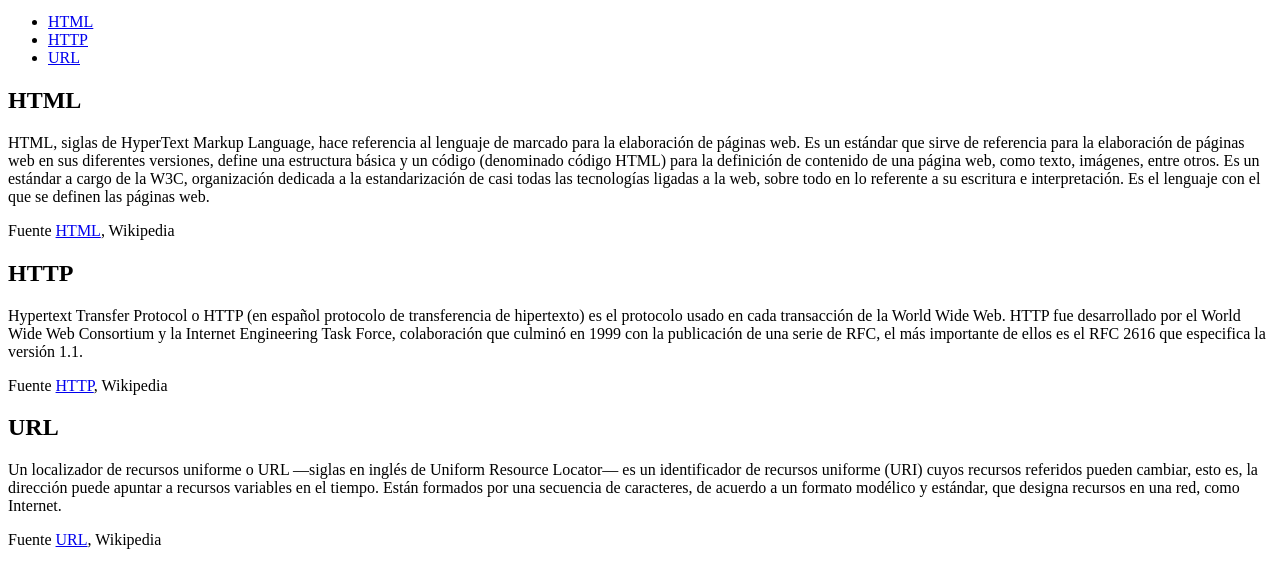
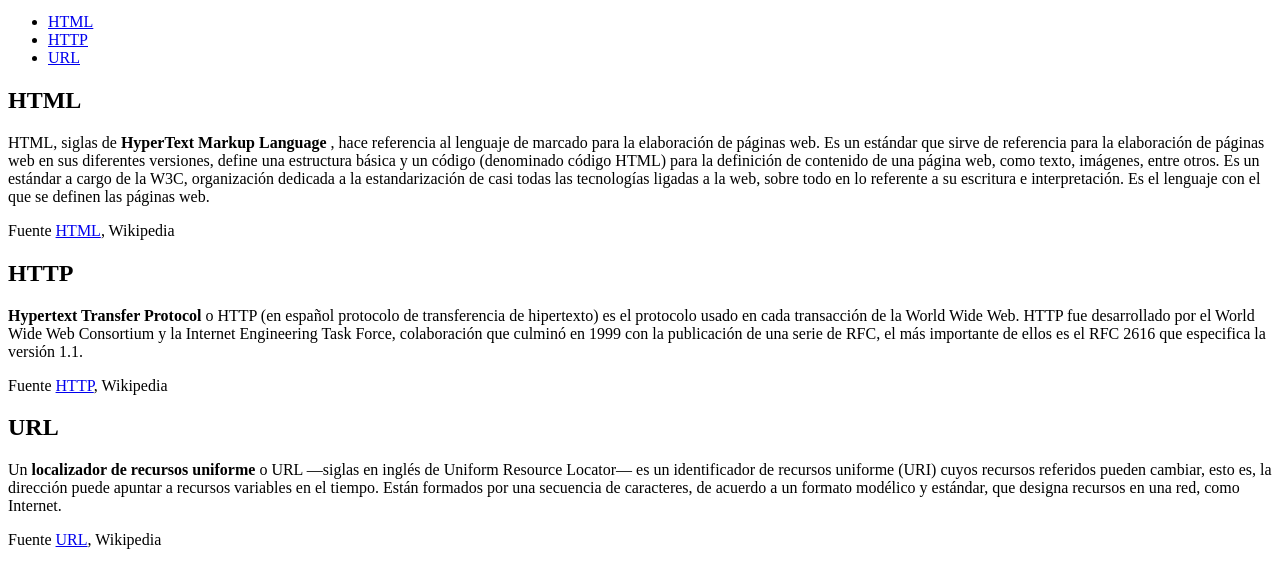
Before and after one commit to Paluja/Reelevant-FullStack-, a plain HTML site: page HTML/Class/class_1/exercises/linkexercise.html in a window 1280 px wide. Shown: the part 101-686 px from the top of the page. Drawn offline with Linux system fonts and the light colour scheme.

Commit message:
Nose lo que he subio pero lo subo

```diff
--- a/HTML/Class/class_1/exercises/linkexercise.html
+++ b/HTML/Class/class_1/exercises/linkexercise.html
@@ -18,7 +18,7 @@
     </ul>
     <h2 id="HTML">HTML</h2>
     <p>
-      HTML, siglas de HyperText Markup Language, hace referencia al lenguaje de
+      HTML, siglas de <strong>HyperText Markup Language</strong> , hace referencia al lenguaje de
       marcado para la elaboración de páginas web. Es un estándar que sirve de
       referencia para la elaboración de páginas web en sus diferentes versiones,
       define una estructura básica y un código (denominado código HTML) para la
@@ -31,7 +31,7 @@
     <p>Fuente <a href="http://es.wikipedia.org/wiki/HTML" target="_blank">HTML</a>, Wikipedia</p>
     <h2 id="HTTP">HTTP</h2>
     <p>
-      Hypertext Transfer Protocol o HTTP (en español protocolo de transferencia
+      <strong>Hypertext Transfer Protocol</strong> o HTTP (en español protocolo de transferencia
       de hipertexto) es el protocolo usado en cada transacción de la World Wide
       Web. HTTP fue desarrollado por el World Wide Web Consortium y la Internet
       Engineering Task Force, colaboración que culminó en 1999 con la
@@ -41,7 +41,7 @@
     <p>Fuente <a href="http://es.wikipedia.org/wiki/Hypertext_Transfer_Protocol" target="_blank">HTTP</a>, Wikipedia</p>
     <h2 id="URL">URL</h2>
     <p>
-      Un localizador de recursos uniforme o URL —siglas en inglés de Uniform
+      Un <strong>localizador de recursos uniforme</strong> o URL —siglas en inglés de Uniform
       Resource Locator— es un identificador de recursos uniforme (URI) cuyos
       recursos referidos pueden cambiar, esto es, la dirección puede apuntar a
       recursos variables en el tiempo. Están formados por una secuencia de
```
